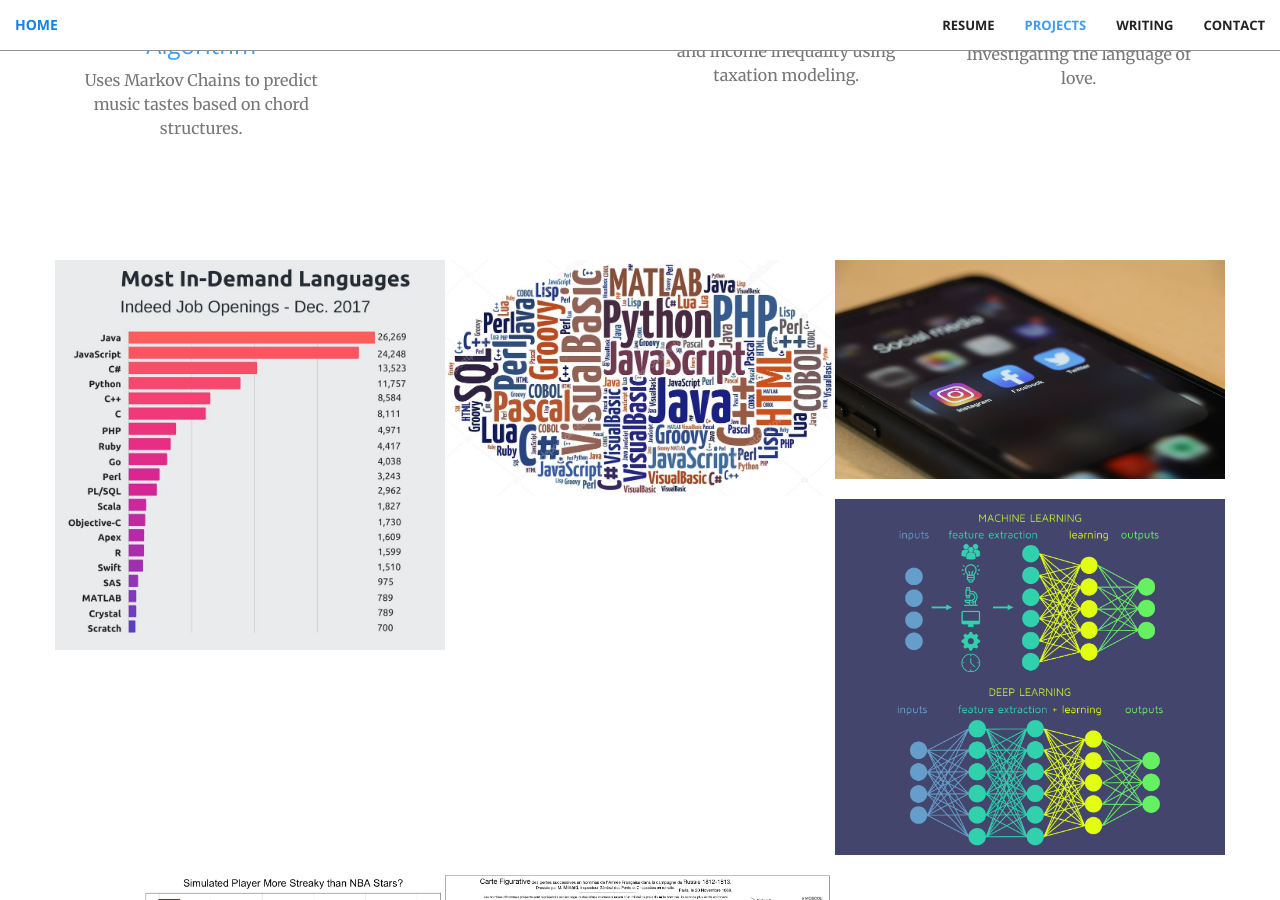
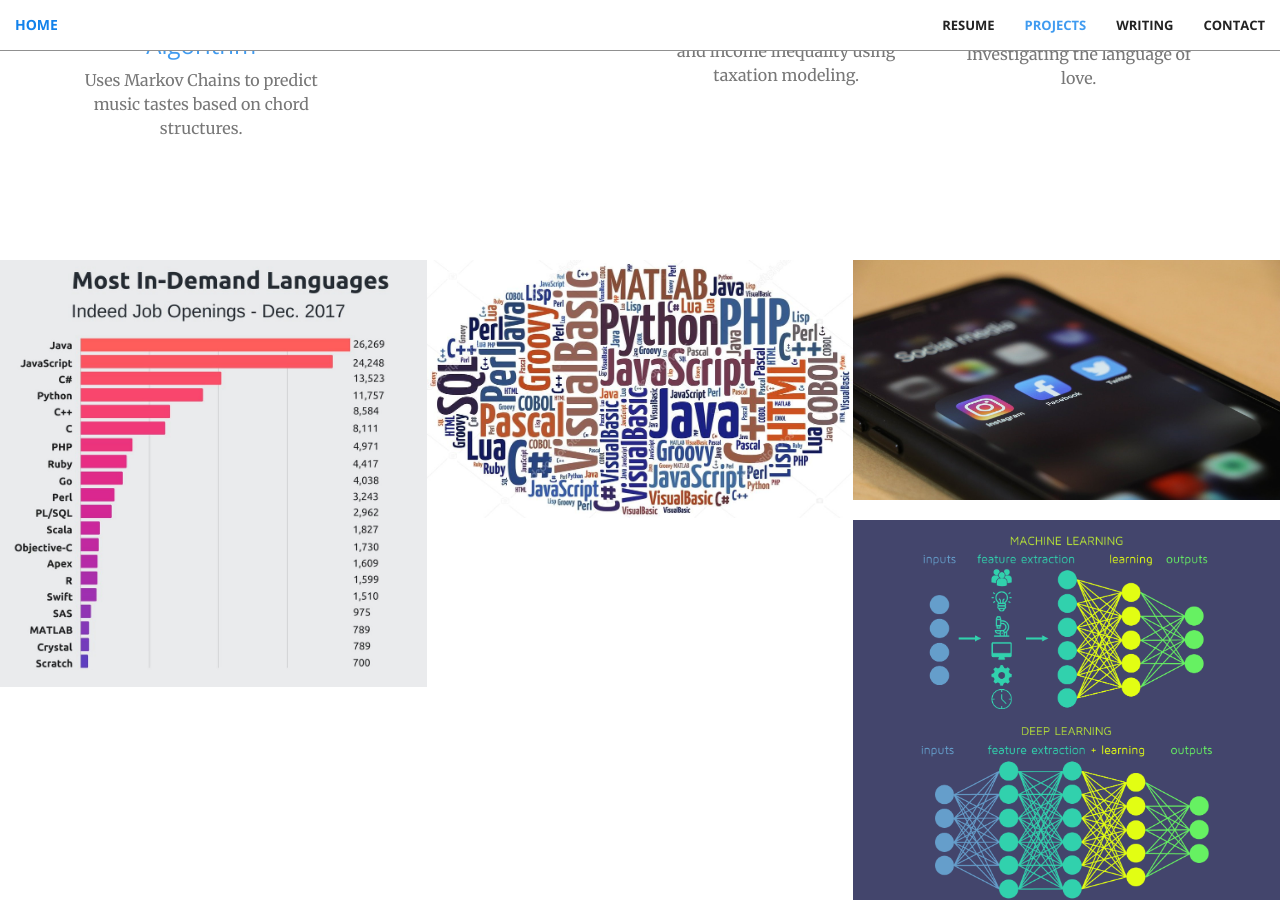
Before and after one commit to dungates/dungates.github.io, a Jekyll site: the page built from index.html, in a window 1280 px wide and 900 px high, scrolled down 2564 px. Built offline with Jekyll 4.4.1, drawn with Linux system fonts in a browser that asks for light colours.

```diff
--- a/_includes/portfolio.html
+++ b/_includes/portfolio.html
@@ -1,5 +1,5 @@
 <section class="no-padding" id="portfolio">
-    <div class="container">
+    <div class="container-fluid">
         <div class="row no-gutter">
             <div class="col-lg-4 col-sm-6">
                 <a href="#" class="portfolio-box">
--- a/_sass/_base.scss
+++ b/_sass/_base.scss
@@ -338,6 +338,7 @@
 img::selection {
     color: white;
     background: transparent;
+    width: 90%;
 }
 
 img::-moz-selection {
```
Also changed, not shown: other parts of _includes/portfolio.html (+1 -1 lines).
